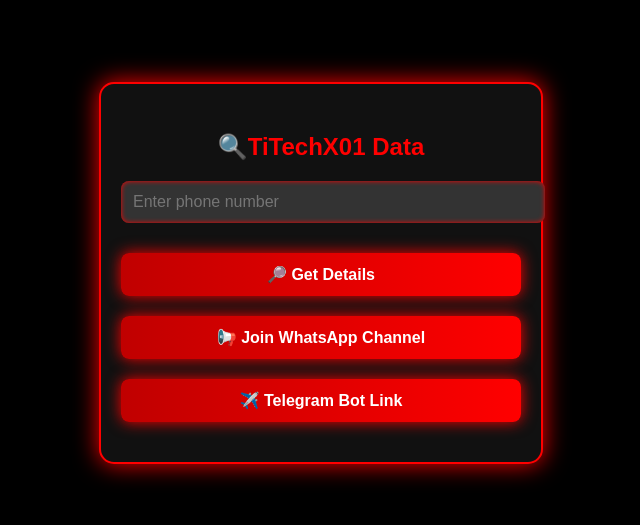
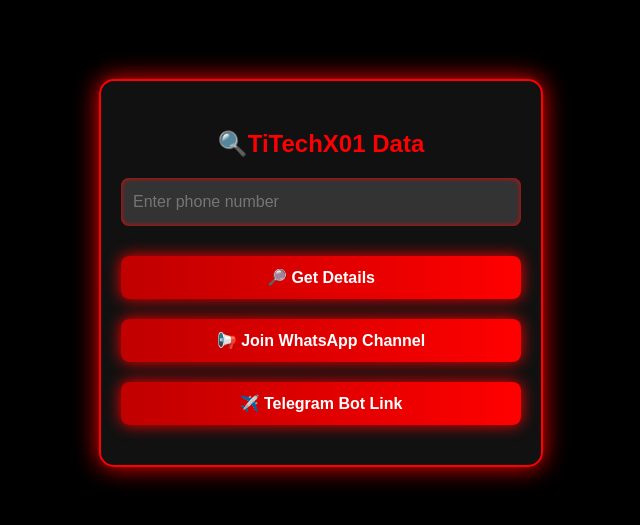
Before and after one commit to Tahaislam3/tahaislam3.github.io, a plain HTML site: page index.html in a window 1280 px wide. Shown: the part 127-652 px from the top of the page, without its empty margins (319-959 px from the left). Drawn offline with Linux system fonts and the light colour scheme.

Commit message:
Update index.html

```diff
--- a/index.html
+++ b/index.html
@@ -37,7 +37,9 @@
 
     .box input {
       width: 100%;
-      padding: 12px;
+      padding: 14px 12px;
+      height: 48px;
+      box-sizing: border-box;
       border-radius: 8px;
       border: none;
       margin-bottom: 20px;
```
